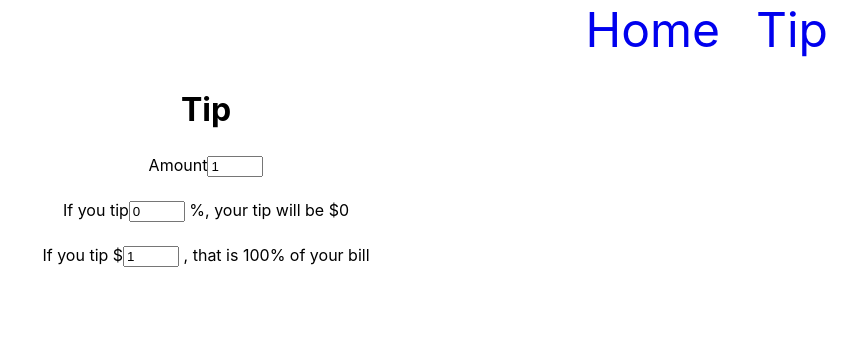
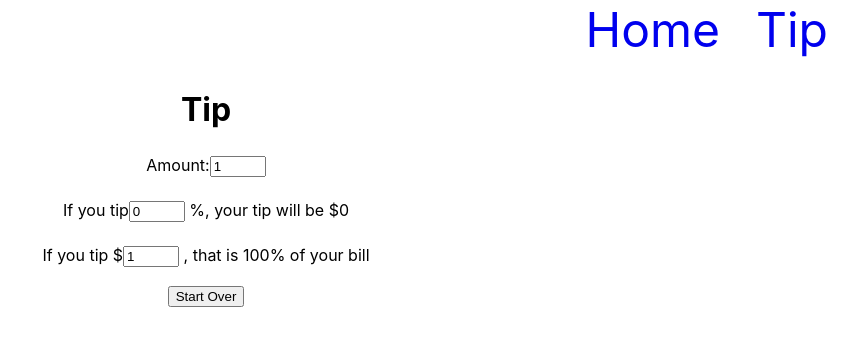
Before and after one commit to yusufalp/tipytip, a React (Create React App) app: page /tipping in a window 1280 px wide. Shown: the top 346 px of the page, without its empty margins (434-1280 px from the left). Built offline with nearby package versions, Linux system fonts and the light colour scheme.

Commit message:
Added a reset button

```diff
--- a/src/components/Tipping/Tipping.js
+++ b/src/components/Tipping/Tipping.js
@@ -58,7 +58,7 @@ class Tipping extends React.Component {
         <h1>Tip</h1>
         <form>
           <label htmlFor='amount'>
-            Amount
+            Amount:
           <input
               id='amount'
               type='number'
@@ -95,6 +95,7 @@ class Tipping extends React.Component {
             /> , that is {(Math.floor(this.state.tip / this.state.amount * 10000)) / 100}% of your bill
           </label>
           <p className={this.state.percentError ? '' : 'hidden'}>{this.state.percentError}</p>
+          <button onClick={this.props.reset}>Start Over</button>
         </form>
       </div>
     );
```
